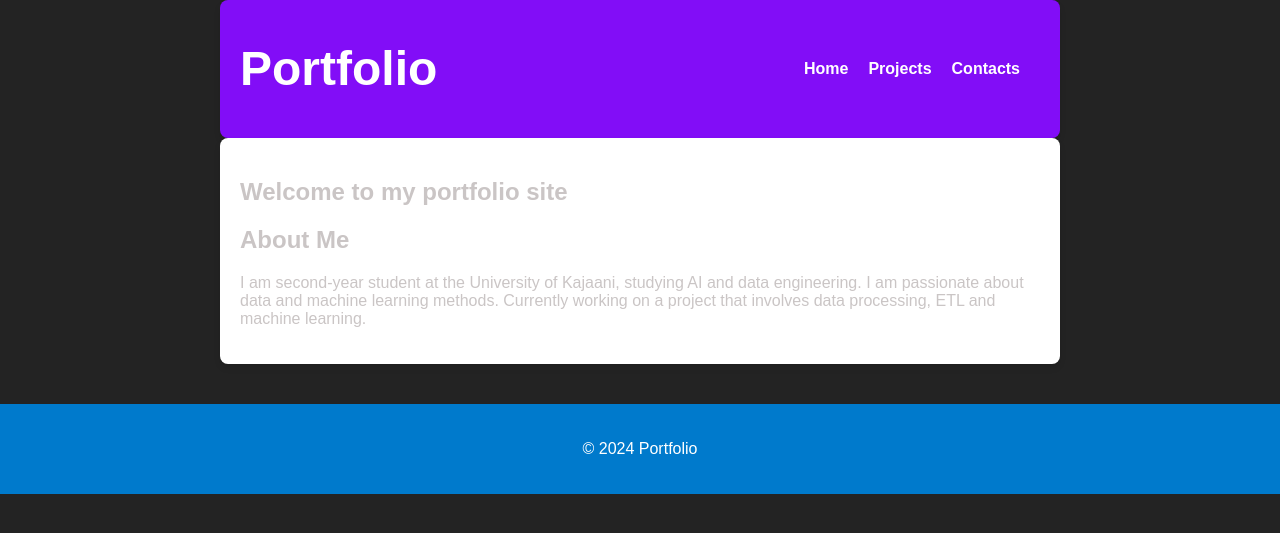
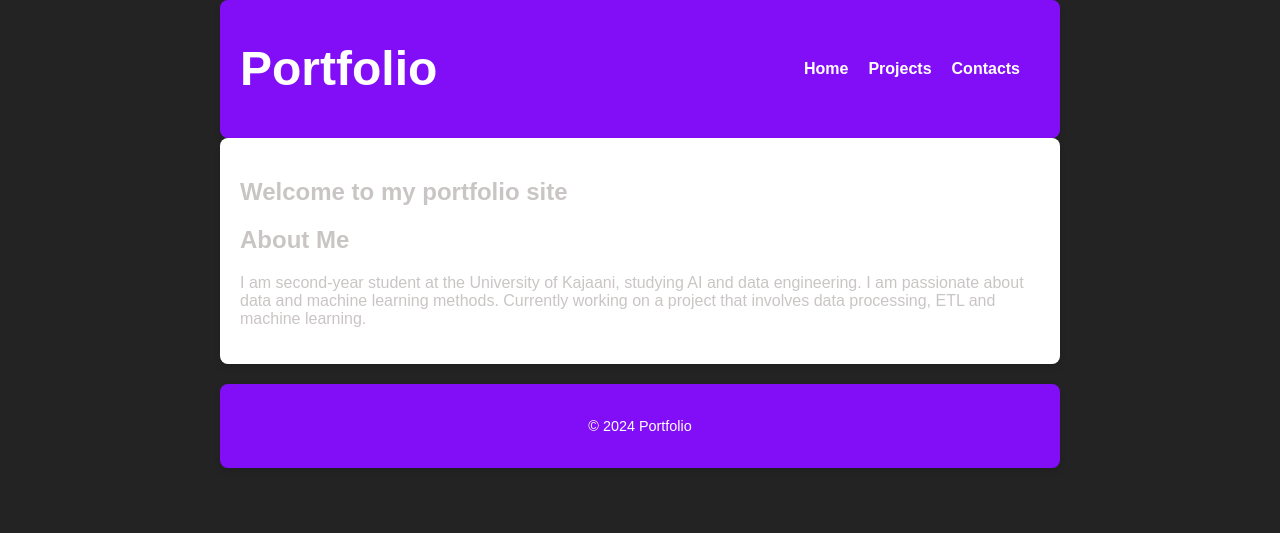
Before and after one commit to Carmantis/github-pages, a Jekyll site: the page built from index.md, in a window 1280 px wide. Shown: the top 533 px of the page. Built offline with Jekyll 4.4.1, drawn with Linux system fonts in a browser that asks for light colours.

Commit message:
CSS gonf

```diff
--- a/assets/css/custom.css
+++ b/assets/css/custom.css
@@ -58,14 +58,18 @@ body {
 
 /* Footer */
 footer {
-    text-align: center;
+    max-width: 800px; /* Sama leveys kuin pääsisällöllä */
+    margin: 20px auto; /* Keskittää footerin ja lisää tilaa yläpuolelle */
     padding: 20px;
-    background-color: #007acc;
+    background-color: #820df7; /* Footerin sininen tausta */
     color: white;
-    margin-top: 40px;
+    border-radius: 8px; /* Pyöristetyt kulmat */
+    box-shadow: 0 4px 6px rgba(0, 0, 0, 0.1); /* Hieno varjo footerille */
+    text-align: center; /* Keskittää tekstin footerin sisällä */
+    font-size: 0.9em; /* Hieman pienempi fonttikoko */
 }
 
-/* Headerin leveys ja keskitys */
+/* Header */
 .site-header {
     max-width: 800px; /* Sama leveys kuin pääsisällöllä */
     margin: 0 auto; /* Keskittää headerin */
```
